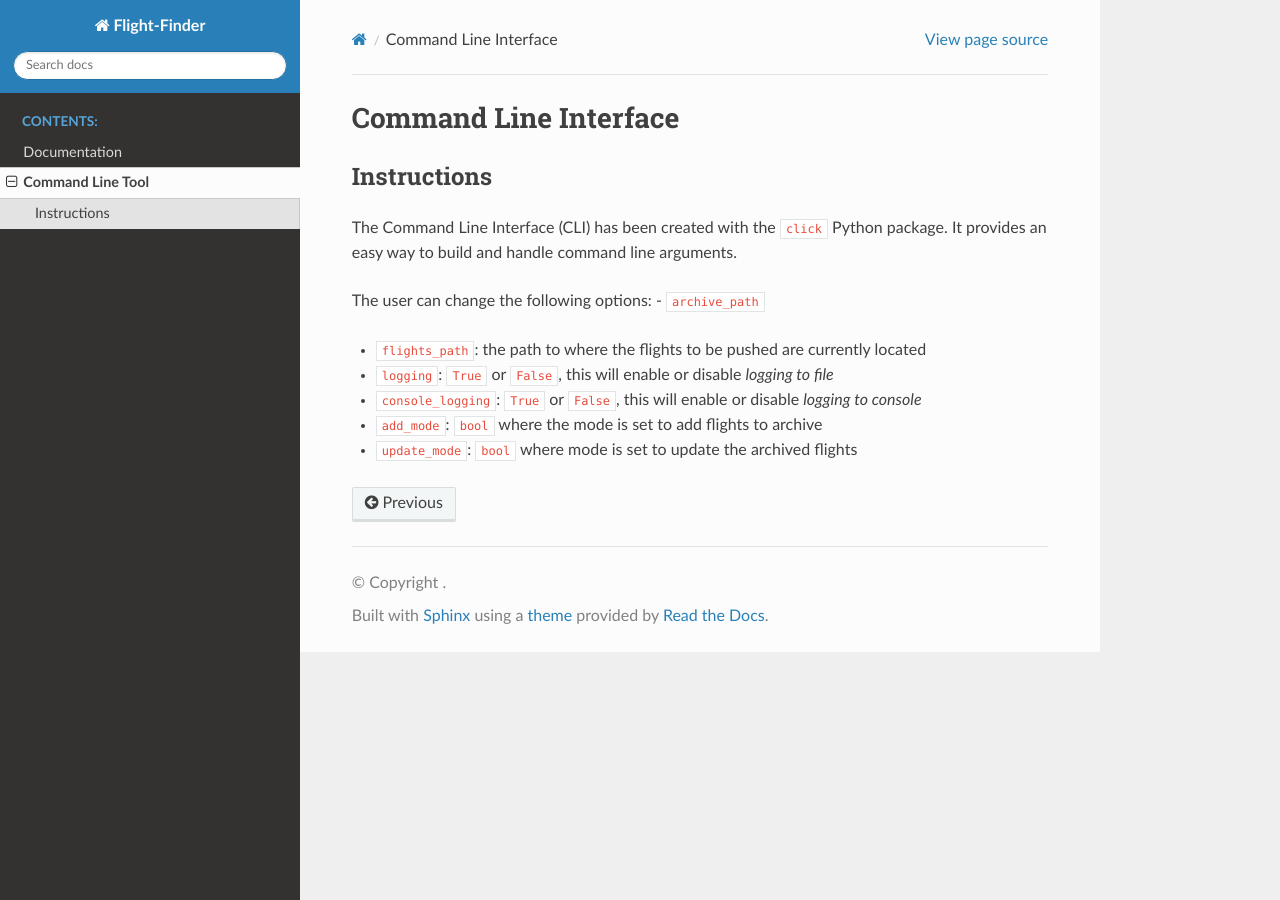
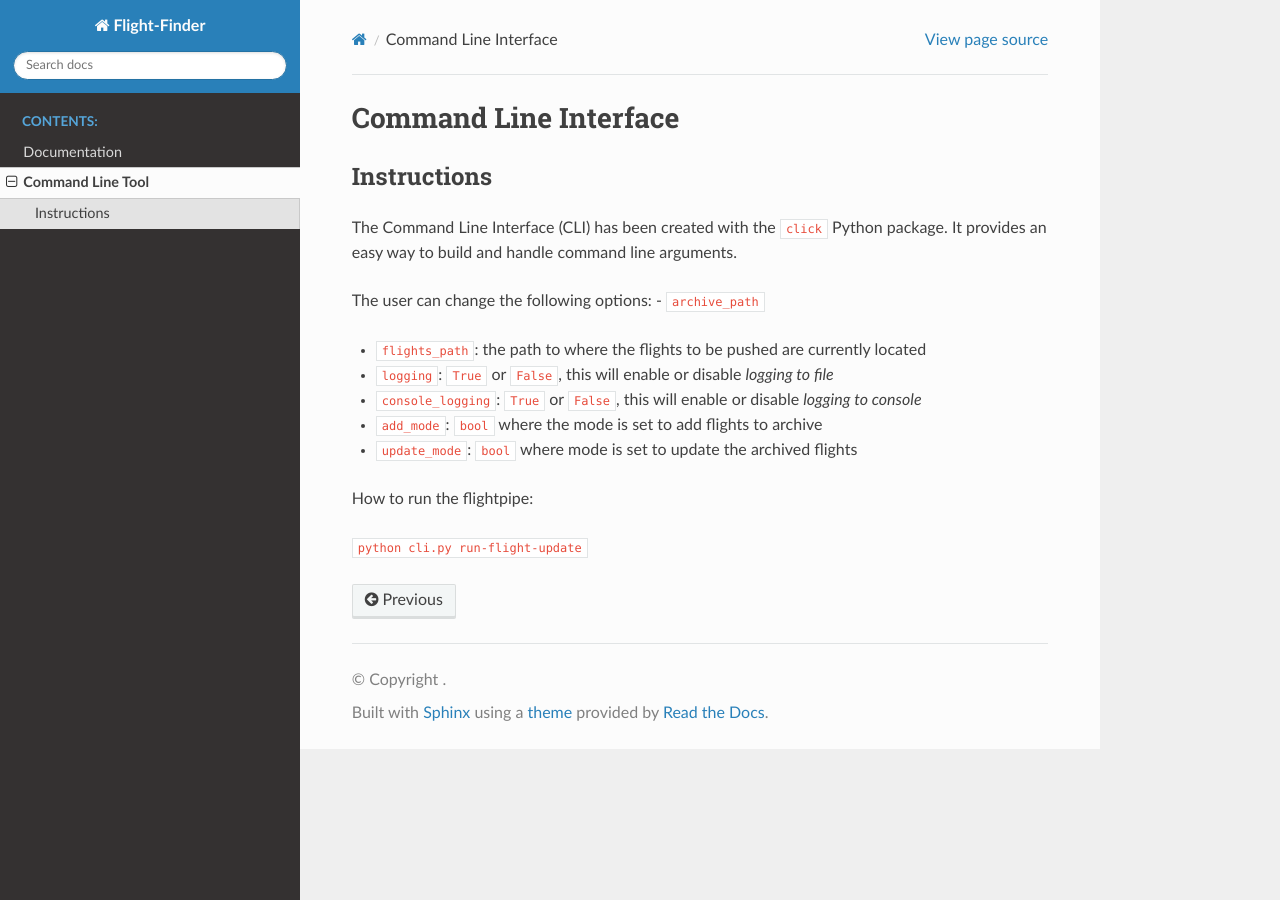
Before and after one commit to cedadev/flight-pipeline, a Sphinx documentation site: the page built from docs/source/core/cli.rst, in a window 1280 px wide. Built offline with Sphinx 7.4.7 and the Read the Docs theme 3.1.0, drawn with Linux system fonts in a browser that asks for light colours.

Commit message:
added instructions to docs on how to run the flightpipe

```diff
--- a/docs/source/core/cli.rst
+++ b/docs/source/core/cli.rst
@@ -18,3 +18,8 @@ The user can change the following options:
 - ``add_mode``: ``bool`` where the mode is set to add flights to archive
 
 - ``update_mode``: ``bool`` where mode is set to update the archived flights
+
+
+How to run the flightpipe:
+
+``python cli.py run-flight-update``
--- a/pyproject.toml
+++ b/pyproject.toml
@@ -29,3 +29,4 @@ build-backend = "poetry.core.masonry.api"
 
 [project.scripts]
 flightpipe = "flightpipe.flight_update:main"
+run-flight-update = "flightpipe.cli:main"
```
